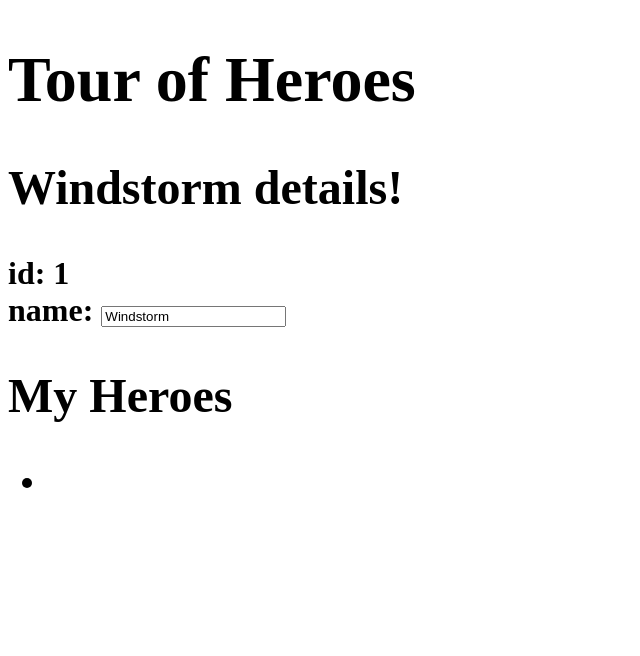
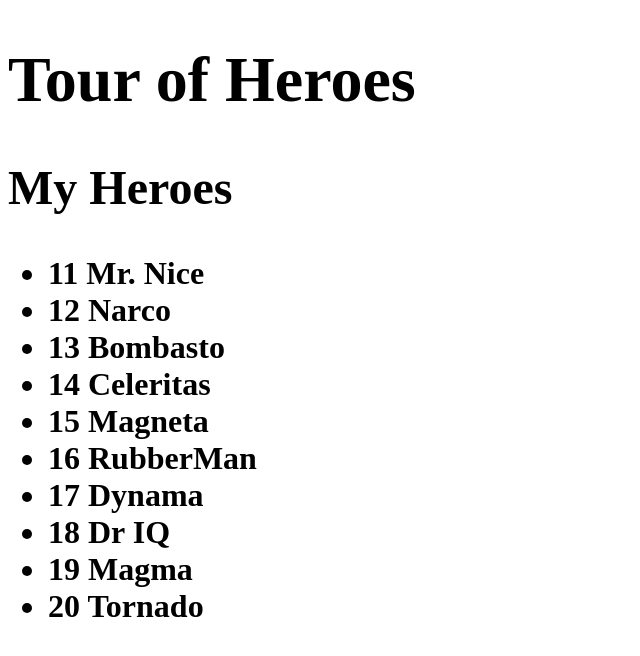
Before and after one commit to bgolyoo/angular-tour-of-heroes, an Angular app: page / in a window 1280 px wide. Shown: the top 656 px of the page, without its empty margins (0-640 px from the left). Built offline with nearby package versions, Linux system fonts and the light colour scheme.

Commit message:
Listing heroes with ngFor

```diff
--- a/src/app/app.component.html
+++ b/src/app/app.component.html
@@ -1,18 +1,9 @@
 <h1>
   <h1>{{title}}</h1>
-  <h2>{{hero.name}} details!</h2>
-  <div>
-    <label>id: </label>
-    {{hero.id}}
-  </div>
-  <div>
-    <label>name: </label>
-    <input [(ngModel)]="hero.name" placeholder="name">
-  </div>
   <h2>My Heroes</h2>
   <ul class="heroes">
-    <li>
-      <!-- each hero goes here -->
+    <li *ngFor="let hero of heroes">
+      <span class="badge">{{hero.id}}</span> {{hero.name}}
     </li>
   </ul>
 </h1>
```
